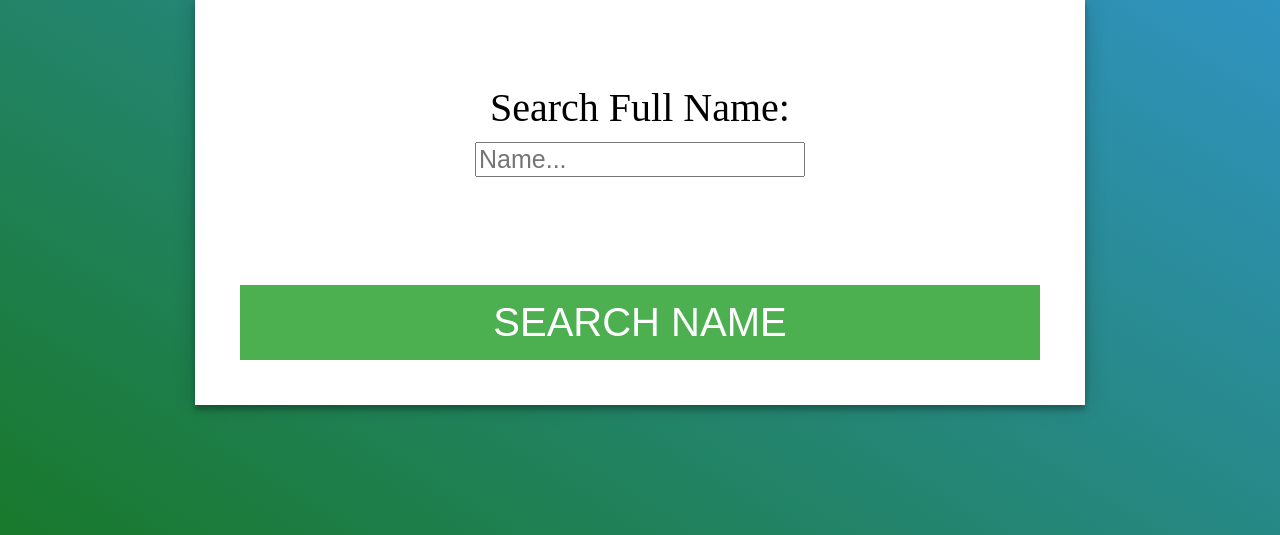
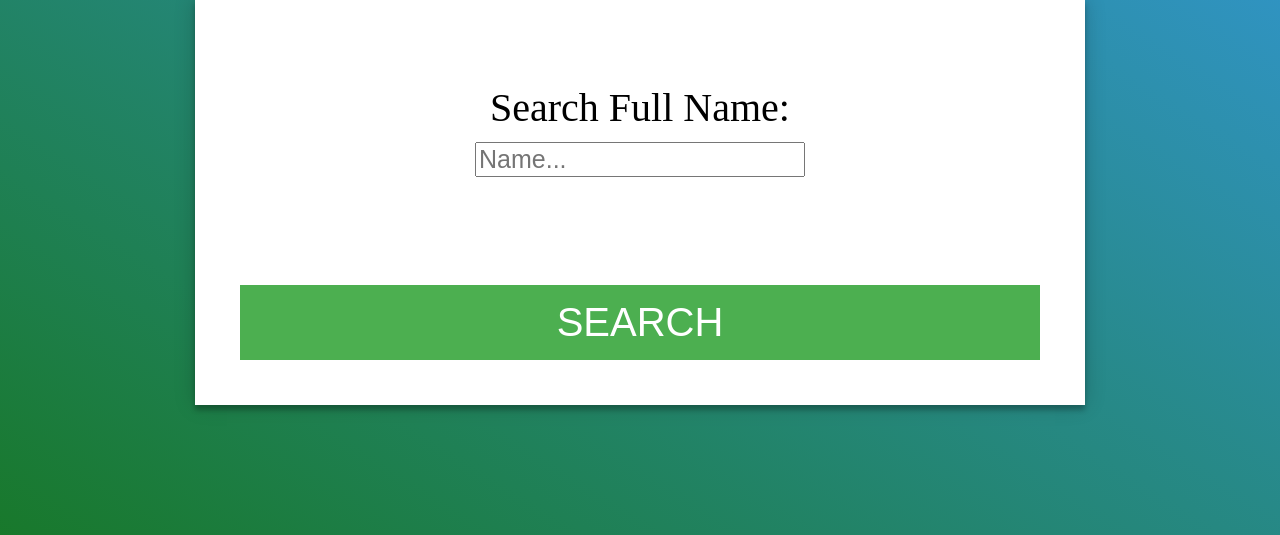
Before and after one commit to DavidGhawi/Cemetery_Web_App, a Flask app: page /form in a window 1280 px wide. Shown: the part 236-771 px from the top of the page. Run offline with Flask 2, Linux system fonts and the light colour scheme; some libraries are stand-ins or nearby versions.

Commit message:
added functionality to search bar

```diff
--- a/templates/Forum_page.html
+++ b/templates/Forum_page.html
@@ -1,10 +1,13 @@
 {%extends 'wireframe.html'%}
+
+<head>
+<title>N/A</title>
+
+</head>
 
 
 
-
-
-
+<body>
 
 {% block titleBlock%}
 <h1 id = "headerContent"> Search A name </h1>
@@ -18,8 +21,8 @@
 
 
 
-<form name = "searchForm" onsubmit = "return loadName()" class = "myForm"  >
-
+<!-- <form  name = "searchForm" onsubmit = "return loadName()" class = "myForm"  > -->
+<form  method='post' class = "myForm"  >
   <pre>{{error}}</pre>
 
   <label>Search Full Name:</label><br>
@@ -29,36 +32,52 @@
 
   <br>
 
-  <button type = "submit" id='mySubmit'> Search Name </button>
+  <button href="/Search" type = "submit" id='mySubmit'> Search </button>
 
 </form>
 
 
 
+</body>
+
+<script>
+ // NOT REQUIRED  //
+
+   // function loadName() {
+   //    var Name = document.forms["searchForm"]["Name"].value;
+
+   //      params = 'Name='+encodeURIComponent(Name);
+   //      fetch("/Search", {
+   //        method: "POST",
+   //        body: params,
+   //        headers: {
+   //          "Content-Type": "application/x-www-form-urlencoded"
+   //        }
+   //      }).then(resp => resp.text())
+   //      .then(text => {
+   //        document.getElementById("txt").innerHTML = text;
+   //      });
+   //    return false;
+   //  }
 
 
 
-
-
-
-<script>
-   function loadName() {
-      var Name = document.forms["searchForm"]["Name"].value;
-
-        params = 'Name='+Name;
-       var xhttp = new XMLHttpRequest();
-        xhttp.open("POST", '/Search', true); // true is asynchronous
-        xhttp.setRequestHeader("Content-type", "application/x-www-form-urlencoded");
-        xhttp.onload = function() {
-      if (xhttp.readyState === 4 && xhttp.status === 200) {
-        console.log(xhttp.responseText);
-        document.getElementById("txt").innerHTML = xhttp.responseText;
-      } else {
-        console.error(xhttp.statusText);
-      }
-    };
-    xhttp.send(params);
-    return false;
-  }
+  //   function loadName() {
+  //   var Name = document.forms["searchForm"]["Name"].value;
+  //   params = 'Name='+Name;
+  //   var xhttp = new XMLHttpRequest();
+  //   xhttp.open("POST", '/Search', true); // true is asynchronous
+  //   xhttp.setRequestHeader("Content-type", "application/x-www-form-urlencoded");
+  //   xhttp.onload = function() {
+  //     if (xhttp.readyState === 4 && xhttp.status === 200) {
+  //       console.log(xhttp.responseText);
+  //       document.getElementById("txt").innerHTML = xhttp.responseText;
+  //     } else {
+  //       console.error(xhttp.statusText);
+  //     }
+  //   };
+  //   xhttp.send(params);
+  //   return false;
+  // }
 </script>
 {%endblock%}
```
